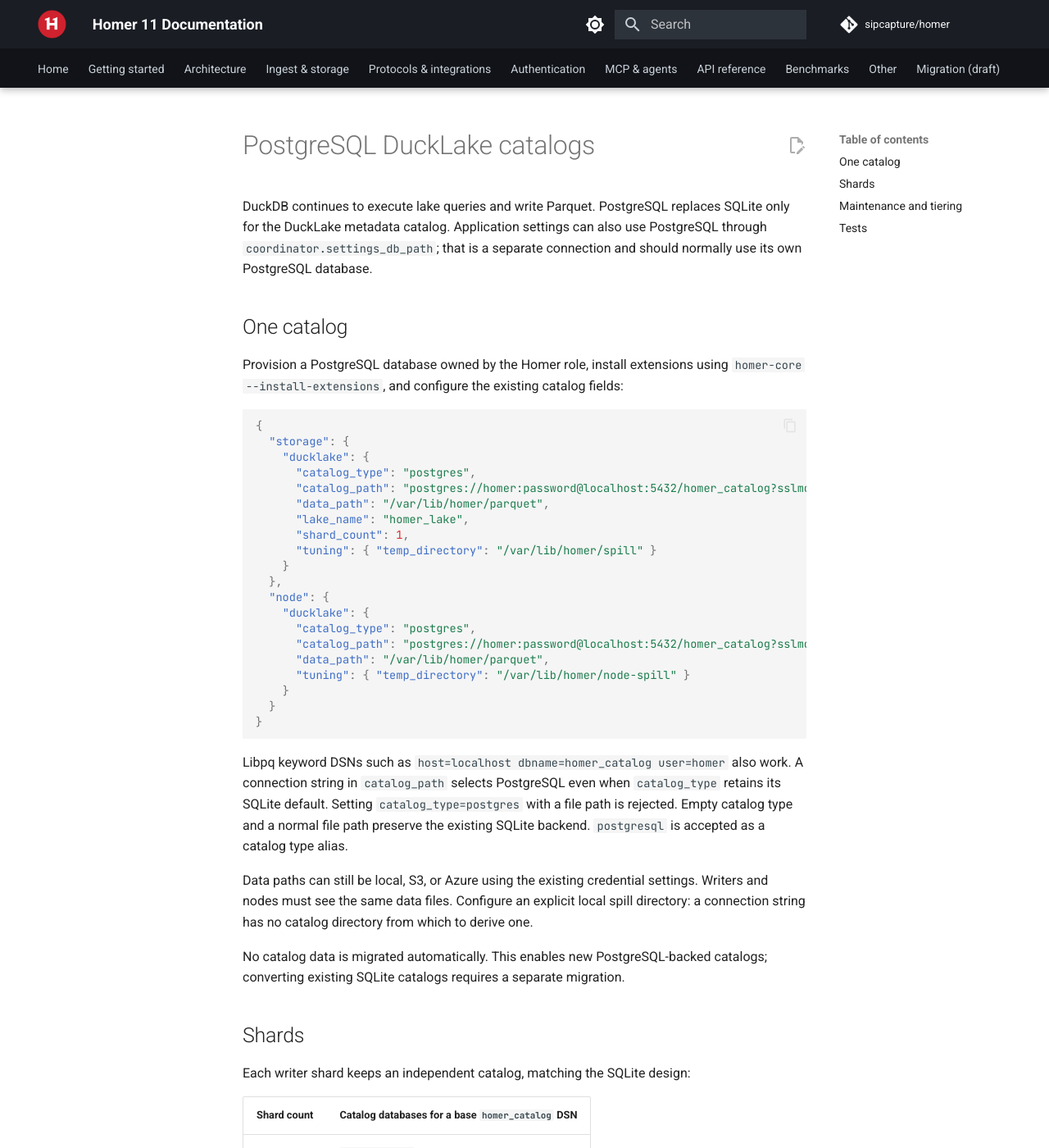
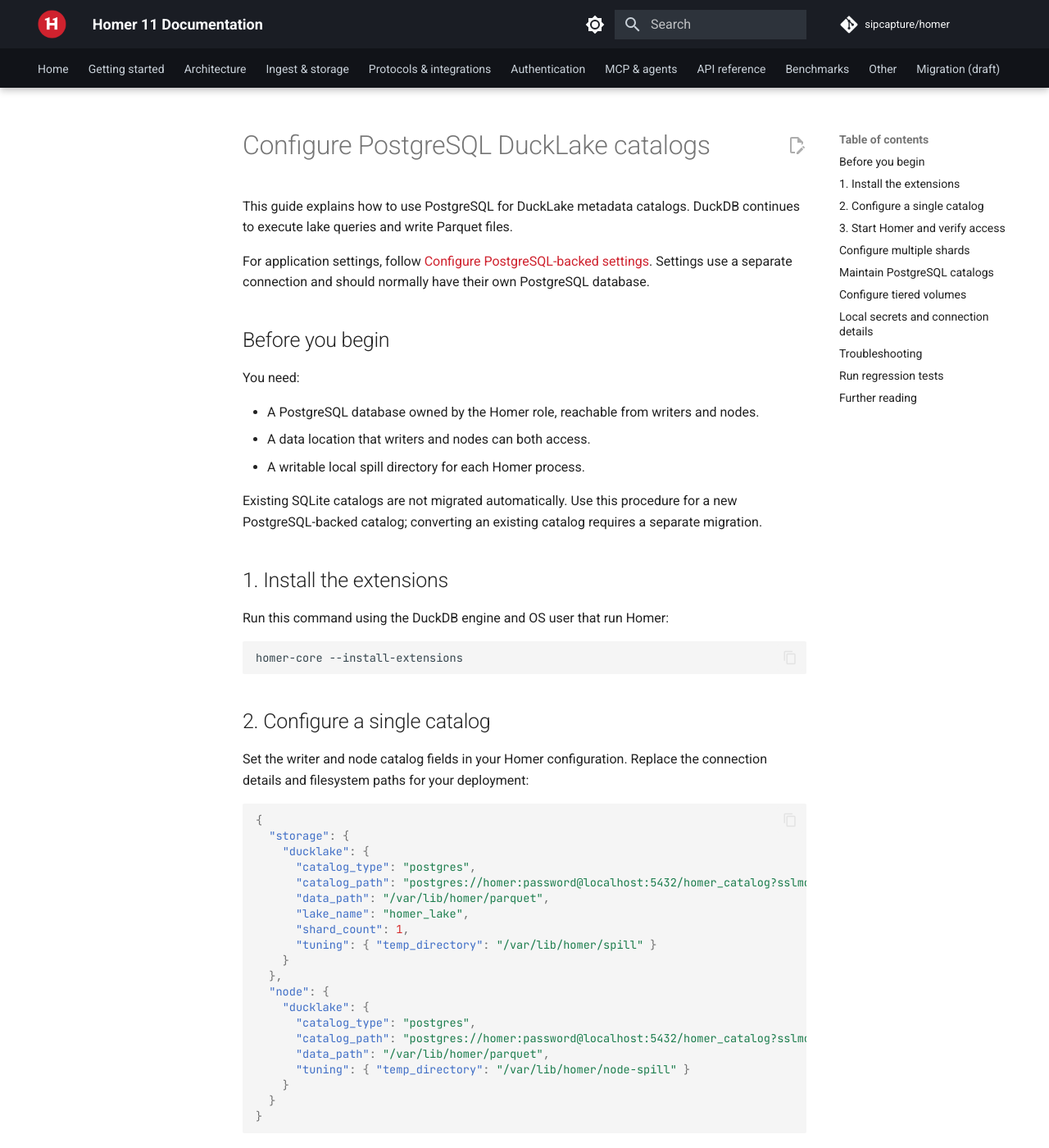
Before and after one commit to sipcapture/homer, an MkDocs documentation site: the page built from docs/POSTGRES_DUCKLAKE.md, in a window 1280 px wide and 1400 px high. Shown: the whole window at 82% size. Built offline with MkDocs 1.6.1 and Material for MkDocs 9.7.7, drawn with Linux system fonts in a browser that asks for light colours; comment, search, counter and statistics services are not loaded; some of the changed text lies outside the part shown.

Commit message:
docs: rewrite the documentations as guides

````diff
--- a/docs/postgres-ducklake.md
+++ b/docs/POSTGRES_DUCKLAKE.md
@@ -1,14 +1,36 @@
-# PostgreSQL DuckLake catalogs
+# Configure PostgreSQL DuckLake catalogs
 
-DuckDB continues to execute lake queries and write Parquet. PostgreSQL replaces
-SQLite only for the DuckLake metadata catalog. Application settings can also use
-PostgreSQL through `coordinator.settings_db_path`; that is a separate connection
-and should normally use its own PostgreSQL database.
+This guide explains how to use PostgreSQL for DuckLake metadata catalogs.
+DuckDB continues to execute lake queries and write Parquet files.
 
-## One catalog
+For application settings, follow
+[Configure PostgreSQL-backed settings](POSTGRES_SETTINGS.md). Settings use a
+separate connection and should normally have their own PostgreSQL database.
 
-Provision a PostgreSQL database owned by the Homer role, install extensions using
-`homer-core --install-extensions`, and configure the existing catalog fields:
+## Before you begin
+
+You need:
+
+- A PostgreSQL database owned by the Homer role, reachable from writers and nodes.
+- A data location that writers and nodes can both access.
+- A writable local spill directory for each Homer process.
+
+Existing SQLite catalogs are not migrated automatically. Use this procedure for
+a new PostgreSQL-backed catalog; converting an existing catalog requires a
+separate migration.
+
+## 1. Install the extensions
+
+Run this command using the DuckDB engine and OS user that run Homer:
+
+```sh
+homer-core --install-extensions
+```
+
+## 2. Configure a single catalog
+
+Set the writer and node catalog fields in your Homer configuration. Replace the
+connection details and filesystem paths for your deployment:
 
 ```json
 {
@@ -43,10 +65,13 @@
 Writers and nodes must see the same data files. Configure an explicit local spill
 directory: a connection string has no catalog directory from which to derive one.
 
-No catalog data is migrated automatically. This enables new PostgreSQL-backed
-catalogs; converting existing SQLite catalogs requires a separate migration.
+## 3. Start Homer and verify access
 
-## Shards
+Start or restart the writer and node with the updated configuration. Ingest data
+through your normal input, then search for it through Homer to check that the
+writer and node can access the catalog and its data files.
+
+## Configure multiple shards
 
 Each writer shard keeps an independent catalog, matching the SQLite design:
 
@@ -93,7 +118,7 @@
 rows, in read-only mode. To inspect a shard with the CLI, select that shard's DSN;
 the CLI does not automatically union PostgreSQL shard catalogs.
 
-## Maintenance and tiering
+## Maintain PostgreSQL catalogs
 
 DuckLake SQL compaction and separate maintenance DuckDB attachments support
 PostgreSQL. Existing automatic compaction still targets the primary writer shard;
@@ -105,17 +130,32 @@
 recovery with PostgreSQL tools. SQLite-only catalog backup/restore/rebuild CLI
 commands reject PostgreSQL paths rather than trying to open them as files.
 
+## Configure tiered volumes
+
 For a single writer catalog with tiered volumes, the priority-zero hot volume uses
 the base database and other volumes use `<base_database>_<volume_name>`. Provision
 those databases as well. Sharding and tiering cannot currently be combined for
 PostgreSQL: the existing tier manager manages one hot catalog, and configuration
 validation rejects the combination instead of attaching an empty base catalog.
 
+## Local secrets and connection details
+
 Catalog DSNs are redacted from config output and attachment errors. Node auth
 secrets use the normal local `/data` fallback rather than treating the DSN as a
 filesystem directory.
 
-## Tests
+## Troubleshooting
+
+| Symptom | What to check |
+| --- | --- |
+| Catalog connection fails | Confirm the database exists, the Homer role owns it, and the connection details work from the writer and node. |
+| PostgreSQL catalog configuration is rejected | Set `catalog_path` to a connection string when using `catalog_type=postgres`. |
+| Node cannot read ingested data | Check that writer and node use the same catalog and can access the same data files. For shards, configure one node volume per shard. |
+| Spill directory is missing or unwritable | Set an explicit local `tuning.temp_directory` for the process. |
+| Sharding and tiering configuration is rejected | Use either PostgreSQL sharding or tiered volumes; combining them is not supported. |
+| Catalog backup, restore, or rebuild CLI command rejects the path | Those commands support SQLite catalog files. Use PostgreSQL backup and recovery tools for PostgreSQL catalogs. |
+
+## Run regression tests
 
 With a disposable PostgreSQL server and an administrative test DSN (CREATE
 DATABASE required for the tests only), run from `src`:
@@ -130,4 +170,7 @@
 merge calls, tiered catalog isolation, node reads, inline-row CLI reads, DSN
 handling, and the SQLite-specific maintenance guards.
 
-Reference: [DuckLake catalog connection options](https://ducklake.select/docs/stable/duckdb/usage/connecting).
+## Further reading
+
+- [Configure PostgreSQL-backed settings](POSTGRES_SETTINGS.md)
+- [DuckLake catalog connection options](https://ducklake.select/docs/stable/duckdb/usage/connecting)
````
Also changed, not shown: docs/POSTGRES_SETTINGS.md (added, +146 -0 lines), docs/postgres-settings-compatibility.md (deleted, +0 -131 lines).
